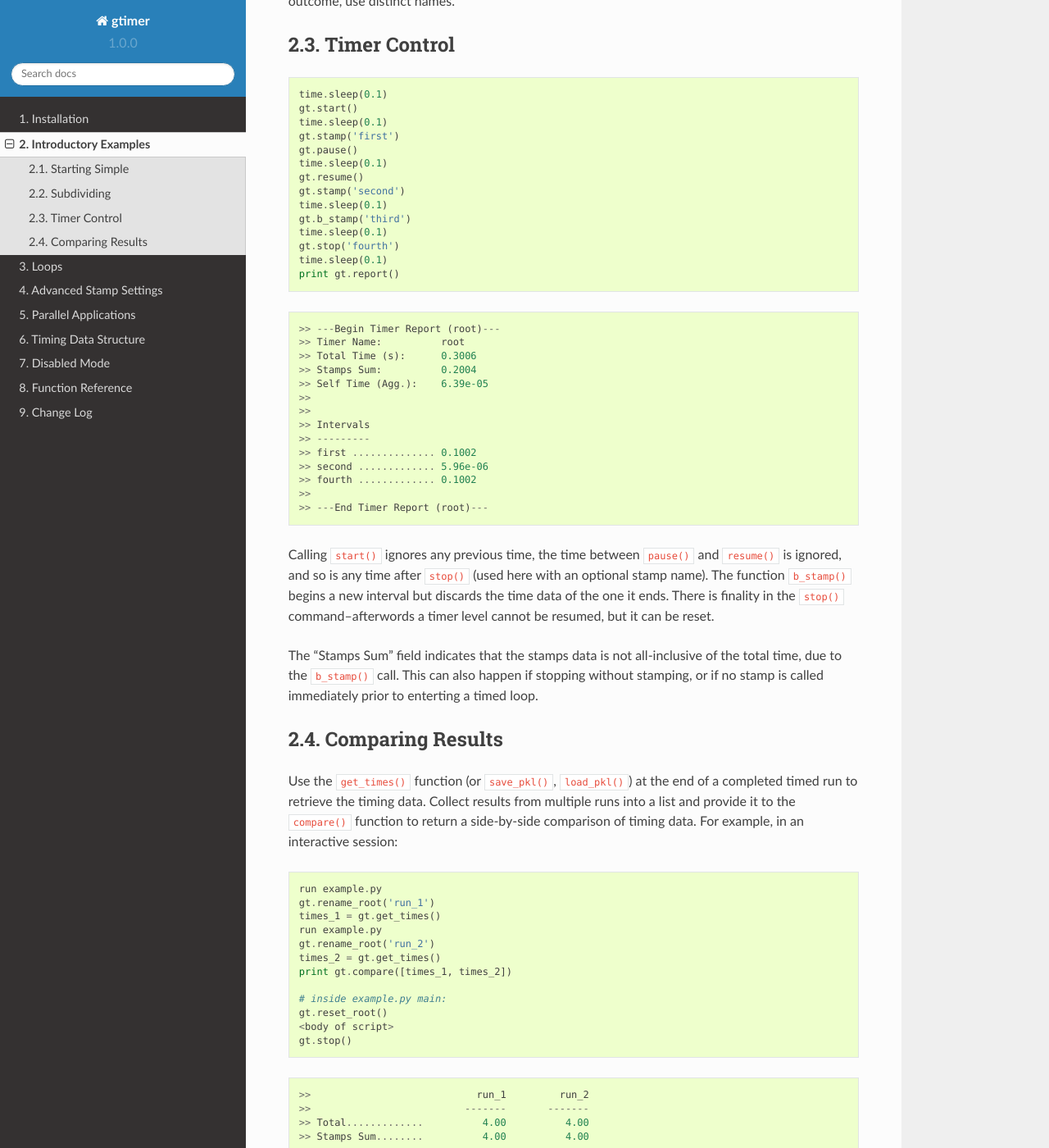
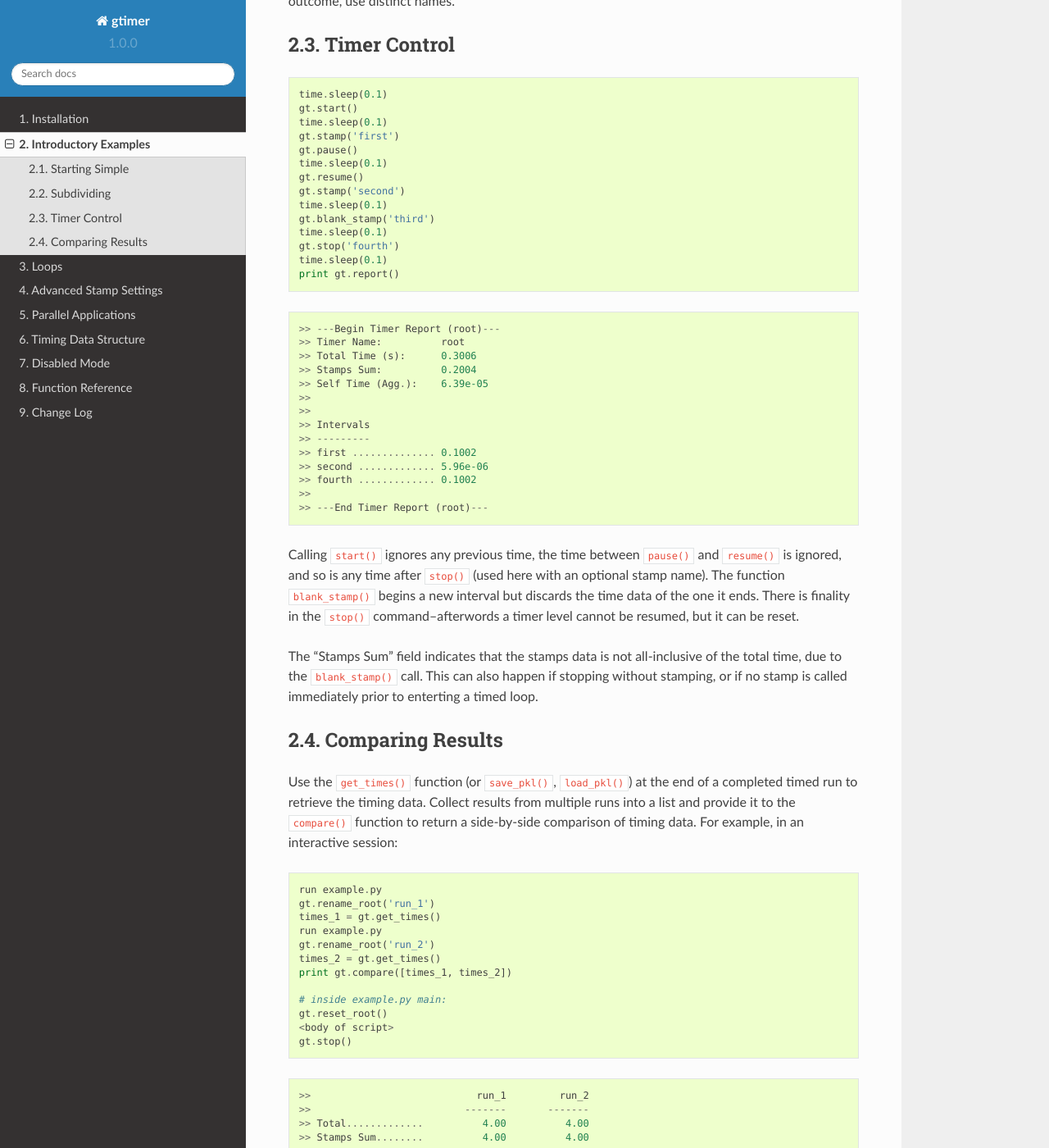
Before and after one commit to astooke/gtimer, a Sphinx documentation site: the page built from docs/source/pages/intro_examples.rst, in a window 1280 px wide and 1400 px high, scrolled down 2269 px. Shown: the whole window at 82% size. Built offline with Sphinx 7.4.7 and the Read the Docs theme 2.0.0, drawn with Linux system fonts in a browser that asks for light colours.

Commit message:
docs tweaks

```diff
--- a/docs/source/examples/example_2.py
+++ b/docs/source/examples/example_2.py
@@ -10,7 +10,7 @@ time.sleep(0.1)
 gt.resume()
 gt.stamp('second')
 time.sleep(0.1)
-gt.b_stamp('third')
+gt.blank_stamp('third')
 time.sleep(0.1)
 gt.stop('fourth')
 time.sleep(0.1)
--- a/docs/source/pages/intro_examples.rst
+++ b/docs/source/pages/intro_examples.rst
@@ -39,9 +39,9 @@ Timer Control
 
 .. literalinclude:: /examples/result_2.txt
 
-Calling ``start()`` ignores any previous time, the time between ``pause()`` and ``resume()`` is ignored, and so is any time after ``stop()`` (used here with an optional stamp name).  The function ``b_stamp()`` begins a new interval but discards the time data of the one it ends.  There is finality in the ``stop()`` command--afterwords a timer level cannot be resumed, but it can be reset.
+Calling ``start()`` ignores any previous time, the time between ``pause()`` and ``resume()`` is ignored, and so is any time after ``stop()`` (used here with an optional stamp name).  The function ``blank_stamp()`` begins a new interval but discards the time data of the one it ends.  There is finality in the ``stop()`` command--afterwords a timer level cannot be resumed, but it can be reset.
 
-The "Stamps Sum" field indicates that the stamps data is not all-inclusive of the total time, due to the ``b_stamp()`` call.  This can also happen if stopping without stamping, or if no stamp is called immediately prior to enterting a timed loop.
+The "Stamps Sum" field indicates that the stamps data is not all-inclusive of the total time, due to the ``blank_stamp()`` call.  This can also happen if stopping without stamping, or if no stamp is called immediately prior to enterting a timed loop.
 
 
 Comparing Results
```
Also changed, not shown: docs/source/examples/example_3.py (deleted), 1 other file.
